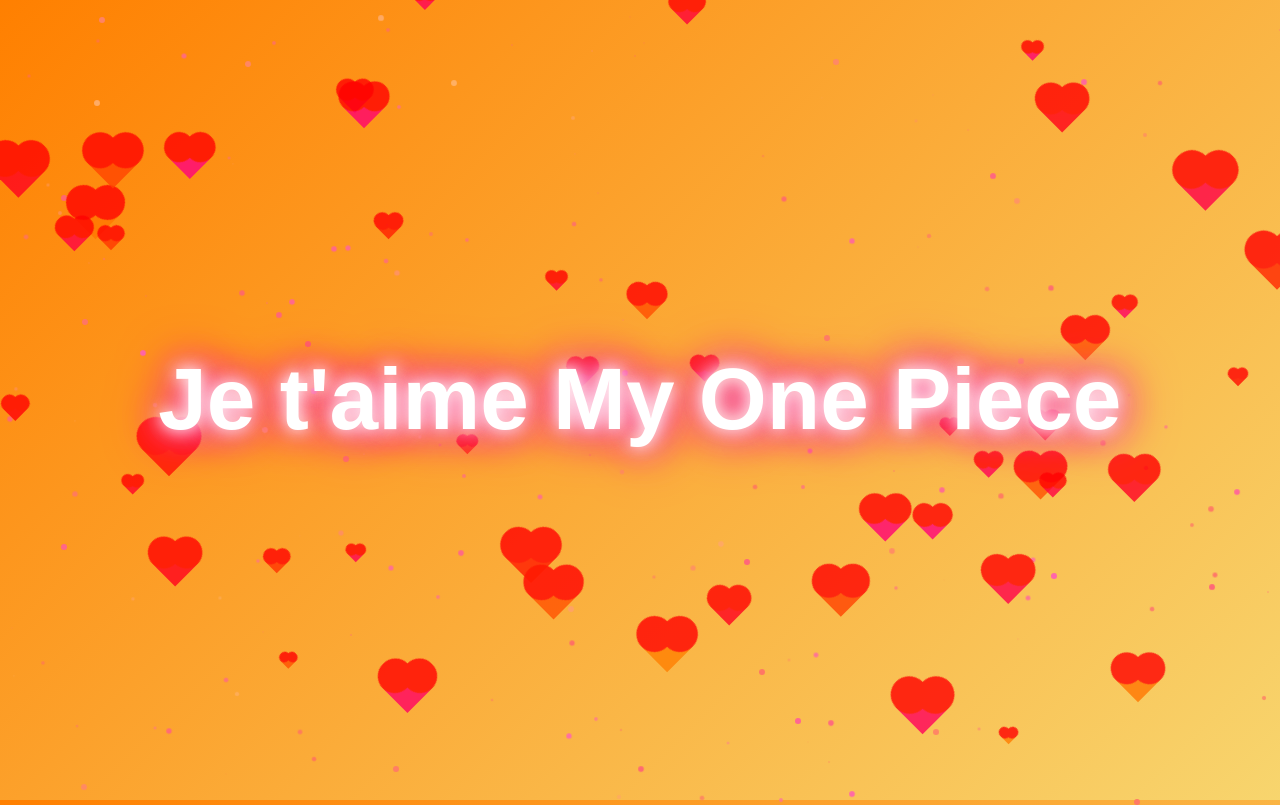
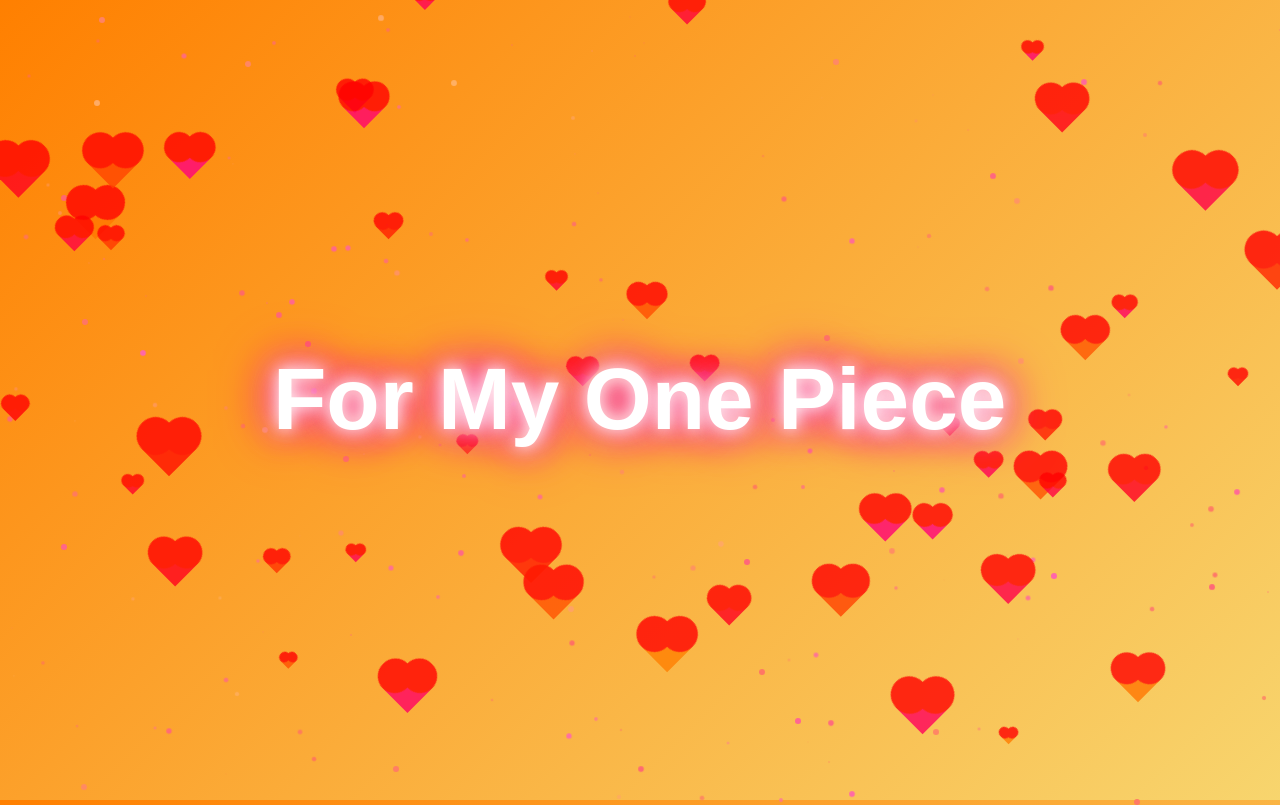
Before and after one commit to MhdxMx/My-One-Piece, a plain HTML site: page index.html in a window 1280 px wide. Shown: the top 805 px of the page. Drawn offline with Linux system fonts and the light colour scheme.

Commit message:
Update index.html

```diff
--- a/index.html
+++ b/index.html
@@ -150,7 +150,7 @@
 
     <div class="pulse-container">
         <div class="message pulse">
-            <h1>Je t'aime My One Piece</h1>
+            <h1>For My One Piece</h1>
         </div>
     </div>
 
```
